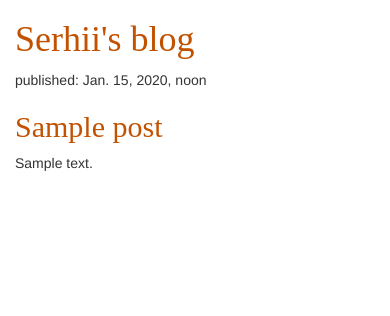
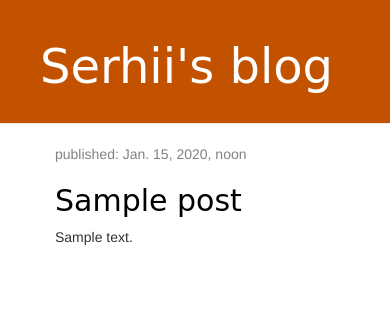
Before and after one commit to kosyachenko/my-second-blog, a Django app: template blog/templates/blog/post_list.html in a window 390 px wide. Shown: the top 316 px of the page. Run offline with Django 3.2, Linux system fonts and the light colour scheme; the template is opened without the code that fills it: values that come from a table or form of the project are taken from there, others are empty; tables that the repository leaves empty hold one stand-in row (values such as "Sample post"); some libraries are stand-ins or nearby versions.

Commit message:
new css and template

```diff
--- a/blog/static/css/blog.css
+++ b/blog/static/css/blog.css
@@ -1,9 +1,46 @@
-body {
-    padding-left: 15px;
+.page-header {
+    background-color: #C25100;
+    margin-top: 0;
+    padding: 20px 20px 20px 40px;
 }
 
-h1, h2 a {
-    color: #C25100;
-    font-family: 'Lobster';
+.page-header h1, .page-header h1 a, .page-header h1 a:visited, .page-header h1 a:active {
+    color: #ffffff;
+    font-size: 36pt;
+    text-decoration: none;
+}
 
+.content {
+    margin-left: 40px;
 }
+
+h1, h2, h3, h4 {
+    font-family: 'Lobster', cursive;
+}
+
+.date {
+    color: #828282;
+}
+
+.save {
+    float: right;
+}
+
+.post-form textarea, .post-form input {
+    width: 100%;
+}
+
+.top-menu, .top-menu:hover, .top-menu:visited {
+    color: #ffffff;
+    float: right;
+    font-size: 26pt;
+    margin-right: 20px;
+}
+
+.post {
+    margin-bottom: 70px;
+}
+
+.post h2 a, .post h2 a:visited {
+    color: #000000;
+}
--- a/blog/templates/blog/post_list.html
+++ b/blog/templates/blog/post_list.html
@@ -8,17 +8,25 @@
     </head>
     <body>
 
-        <div>
+        <div class="page-header">
 			<h1>Serhii's blog</h1>
         </div>
 
-		{% for post in posts %}
-		<div>
-			<p>published: {{ post.published_date }}</p>
-			<h2><a href="">{{ post.title }}</a></h2>
-			<p>{{ post.text|linebreaksbr }}</p>
+		<div class="content container">
+			<div class="row">
+				<div class="col-md-8">
+					{% for post in posts %}
+						<div class="post">
+							<div class="date">
+								<p>published: {{ post.published_date }}</p>
+							</div>
+							<h2><a href="">{{ post.title }}</a></h2>
+							<p>{{ post.text|linebreaksbr }}</p>
+						</div>
+					{% endfor %}
+				</div>
+			</div>
 		</div>
-	{% endfor %}
 
 
     </body>
```
